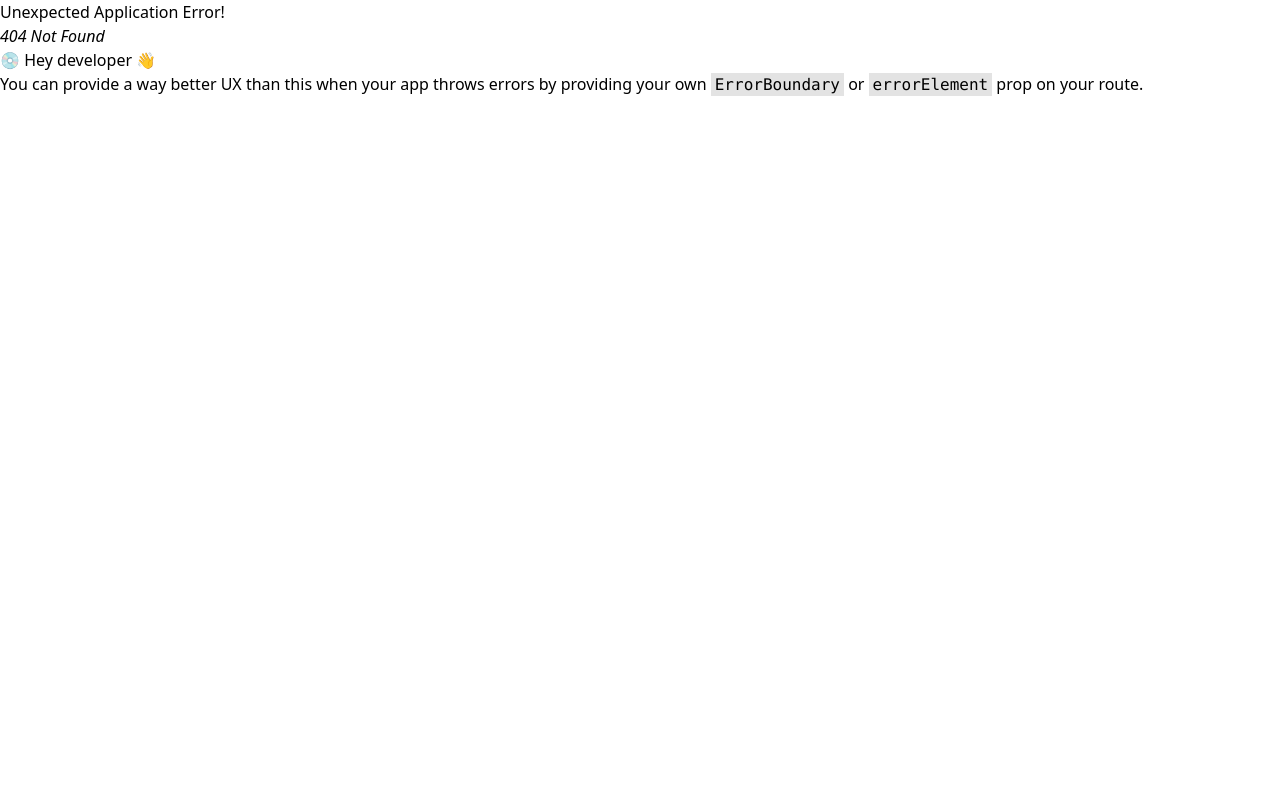
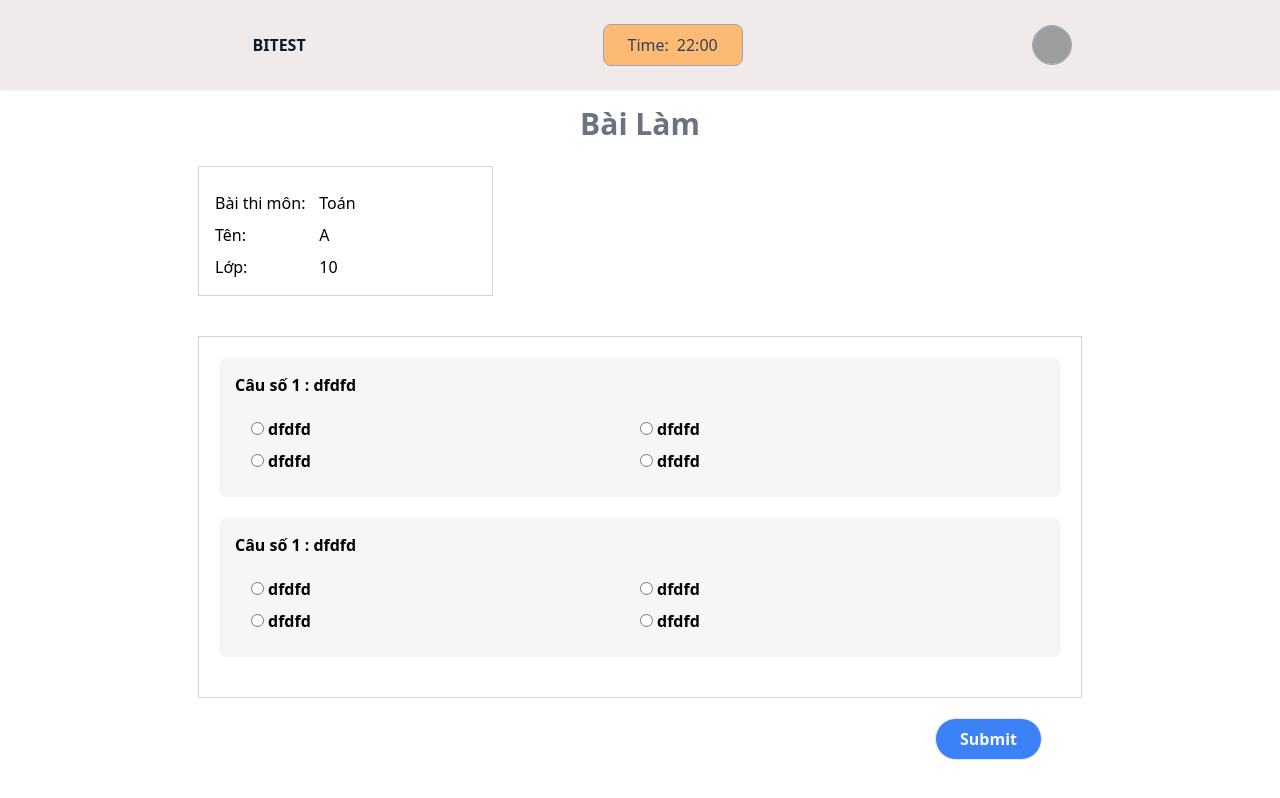
Before and after one commit to longhdwst1full/project-online-exam, a React (Vite) app: page /doexam in a window 1280 px wide. Before the commit this address had no page. Shown: the top 798 px of the page. Built offline with nearby package versions, Linux system fonts and the light colour scheme; grey boxes are pictures that could not be loaded.

Commit message:
layout exam

```diff
--- a/src/App.tsx
+++ b/src/App.tsx
@@ -3,7 +3,6 @@ import './App.css'
 import './index.css'
 import Login from './pages/Login'
 import Register from './pages/Register'
-import LayoutAmin from './components/LayoutAmin'
 import LayoutHome from './layout/LayoutHome'
 import HomePage from './pages/HomePage'
 import ListExam from './pages/examPage/ListExam'
@@ -11,6 +10,7 @@ import ListQuestion from './pages/questions/ListQuestion'
 import Addquestion from './pages/questions/Addquestion'
 import AddExam from './pages/examPage/AddExam'
 import HistoryExam from './pages/historyExam'
+import DoExam from './pages/examPage/DoExam'
 
 const router = createBrowserRouter([
   {
@@ -40,6 +40,10 @@ const router = createBrowserRouter([
     ]
   },
   {
+    path: 'doexam',
+    element: <DoExam />
+  },
+  {
     path: '/history',
     element: <HistoryExam />
   },
--- /dev/null
+++ b/src/components/Headerexam.tsx
@@ -0,0 +1,23 @@
+import { Link } from 'react-router-dom'
+
+export default function Headerexam() {
+  return (
+    <>
+      <header className='w-full text-gray-700 bg-[#F0EAEA] border-b-gray-100 shadow-sm body-font'>
+        <div className='container m-auto lg:w-[1200px] flex flex-col justify-around items-center p-6 mx-auto md:flex-row'>
+          <Link to='/' className='my-auto ml-9 px-2  font-bold text-gray-900  '>
+            BITEST
+          </Link>
+
+          <div className='border py-2 px-6 rounded-lg border-gray-400 bg-orange-300 flex justify-center'>
+            <p className='font-medium mr-2'>Time: </p>
+            <span>22:00</span>
+          </div>
+          <div className='w-10 h-10 rounded-full border border-gray-400 overflow-hidden'>
+            <img src='https://picsum.photos/200' alt='' />
+          </div>
+        </div>
+      </header>
+    </>
+  )
+}
--- /dev/null
+++ b/src/components/ItemExam.tsx
@@ -0,0 +1,43 @@
+import React from 'react'
+
+export default function ItemExam() {
+  return (
+    <div className='bg-slate-400/10 p-4 mb-5 rounded-lg'>
+      <div className=''>
+        <p className='font-semibold'>
+          Câu số 1 :<span className='ml-1'>dfdfd</span>
+        </p>
+        <div className='mt-4 mx-4 grid grid-cols-4'>
+          <div className='col-span-2'>
+            <p className='font-semibold mb-2 mt-1'>
+              <input id='1' type='radio' />
+              <label htmlFor='1' className='ml-1'>
+                dfdfd
+              </label>
+            </p>
+            <p className='font-semibold mb-2 mt-1'>
+              <input id='2' type='radio' />
+              <label htmlFor='2' className='ml-1'>
+                dfdfd
+              </label>
+            </p>
+          </div>
+          <div className='col-span-2'>
+            <p className='font-semibold mb-2 mt-1'>
+              <input type='radio' id='3' />
+              <label className='ml-1' htmlFor='3'>
+                dfdfd
+              </label>
+            </p>
+            <p className='font-semibold mb-2 mt-1'>
+              <input id='4' type='radio' />
+              <label htmlFor='4' className='ml-1'>
+                dfdfd
+              </label>
+            </p>
+          </div>
+        </div>
+      </div>
+    </div>
+  )
+}
--- a/src/layout/LayoutBody.tsx
+++ b/src/layout/LayoutBody.tsx
@@ -7,11 +7,11 @@ interface Props {
   btnTitle?: string
   titleConten: string
 }
-export default function LayoutBody({ btnLink, children, titleConten,btnTitle }: Props) {
+export default function LayoutBody({ btnLink, children, titleConten, btnTitle }: Props) {
   return (
     <div className='containter min-h-screen lg:max-w-[1200px] m-auto'>
       <div className='my-4 text-right'>
-        {btnTitle&& btnLink && (
+        {btnTitle && btnLink && (
           <Link
             className='text-right  mt-2 mr-4 inline-block rounded-md bg-gradient-to-r from-pink-500 via-red-500 to-yellow-500 p-[2px] hover:text-white focus:outline-none focus:ring active:text-opacity-75'
             to={btnLink}
--- /dev/null
+++ b/src/pages/examPage/DoExam.tsx
@@ -0,0 +1,39 @@
+import React from 'react'
+import Button from '~/components/Button'
+import Headerexam from '~/components/Headerexam'
+import ItemExam from '~/components/ItemExam'
+import LayoutBody from '~/layout/LayoutBody'
+
+export default function DoExam() {
+  return (
+    <div>
+      <Headerexam />
+      <LayoutBody titleConten='Bài Làm'>
+        <div className='w-3/4 m-auto p-2'>
+          <div className='w-1/3 text-center border border-gray-300 mb-10'>
+            <div className='  p-4  grid grid-cols-5 items-center'>
+              <div className='col-span-2 text-left'>
+                <p className='mt-2'>Bài thi môn: </p>
+                <p className='mt-2'>Tên: </p>
+                <p className='mt-2'>Lớp: </p>
+              </div>
+              <div className='col-span-3 text-left'>
+                <p className='mt-2'>Toán </p>
+                <p className='mt-2'>A </p>
+                <p className='mt-2'>10 </p>
+              </div>
+            </div>
+          </div>
+          {/* list question */}
+          <div className='border border-gray-300 min-h-[200px] mb-5 p-5'>
+            <ItemExam />
+            <ItemExam />
+          </div>
+          <div className='text-right mr-10'>
+            <Button className="px-6 py-2 font-semibold rounded-full bg-blue-500 text-gray-50 hover:bg-white hover:border-blue-600 hover:text-slate-800 border">Submit</Button>
+          </div>
+        </div>
+      </LayoutBody>
+    </div>
+  )
+}
```
